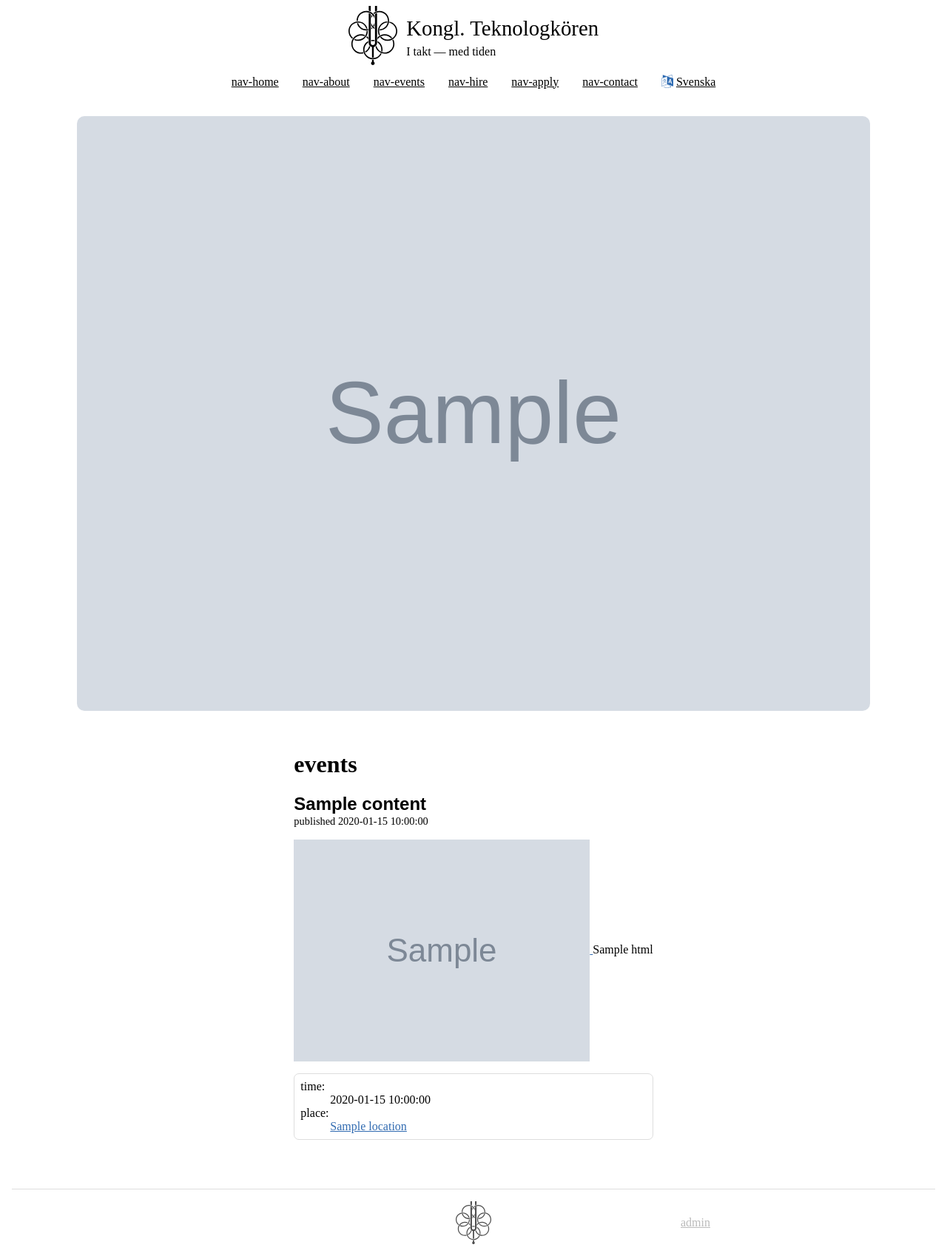
After one commit to teknologkoren/teknologkoren.se-v2, a Python web app: template teknologkoren_se_v2/templates/public/events.html in a window 1280 px wide. The commit adds this page. Shown: the whole page at 74% size. Run offline with Jinja, Linux system fonts and the light colour scheme; the template is opened without the code that fills it: most values are stand-ins (such as "Sample title", 1, 10 or a date in 2020); grey boxes marked "Sample" are stand-in pictures.

Commit message:
Better article CSS, events-page + much more...

```diff
--- a/teknologkoren_se_v2/static/css/style.css
+++ b/teknologkoren_se_v2/static/css/style.css
@@ -161,3 +161,37 @@ footer .dummy {
 footer .admin a {
   color: #bbb;
 }
+
+.post h1,
+.post h2,
+.post h3,
+.post h4 {
+  font-family: sans-serif;
+}
+
+.post header h1,
+.post header h2 {
+  margin: 0;
+}
+
+.post header h2 a {
+  text-decoration: none;
+}
+
+.published {
+  font-size: .9em;
+}
+
+article.post ~ article.post {
+  border-top: 1px solid #ddd;
+}
+
+article.post > header, article.post > h1 {
+  margin: 1rem 0;
+}
+
+.event-detail {
+  padding: .5rem;
+  border: 1px solid #ddd;
+  border-radius: 7px;
+}
--- a/teknologkoren_se_v2/templates/about_us.html
+++ b/teknologkoren_se_v2/templates/public/about_us.html
@@ -1,4 +1,4 @@
-{% extends "base.html" %}
+{% extends "public/base.html" %}
 
 {% if page.image %}
 {% set cover_image = page.image %}
--- a/teknologkoren_se_v2/templates/apply.html
+++ b/teknologkoren_se_v2/templates/public/apply.html
@@ -1,4 +1,4 @@
-{% extends "base.html" %}
+{% extends "public/base.html" %}
 
 {% if page.image %}
 {% set cover_image = page.image %}
--- /dev/null
+++ b/teknologkoren_se_v2/templates/public/events.html
@@ -0,0 +1,13 @@
+{% extends "public/base.html" %}
+
+{% from "public/macros.html" import event_article, pager %}
+
+{% block body %}
+<h1 class="index-heading"> {{ _("events") }}</h1>
+
+{% for event in pagination.items %}
+{{ event_article(event, True) }}
+{% endfor %}
+
+{{ pager(pagination) }}
+{% endblock %}
--- a/teknologkoren_se_v2/templates/hire.html
+++ b/teknologkoren_se_v2/templates/public/hire.html
@@ -1,4 +1,4 @@
-{% extends "base.html" %}
+{% extends "public/base.html" %}
 
 {% if page.image %}
 {% set cover_image = page.image %}
--- a/teknologkoren_se_v2/templates/index.html
+++ b/teknologkoren_se_v2/templates/public/index.html
@@ -1,6 +1,6 @@
-{% extends "base.html" %}
+{% extends "public/base.html" %}
 
-{% from "macros.html" import post_article, event_article, pager %}
+{% from "public/macros.html" import post_article, event_article, pager %}
 
 {% if pagination.page == 1 %}
 {% set cover_image = "ktk.jpg" %}
--- a/teknologkoren_se_v2/templates/lucia.html
+++ b/teknologkoren_se_v2/templates/public/lucia.html
@@ -1,4 +1,4 @@
-{% extends "base.html" %}
+{% extends "public/base.html" %}
 
 {% if page.image %}
 {% set cover_image = page.image %}
--- a/teknologkoren_se_v2/templates/macros.html
+++ b/teknologkoren_se_v2/templates/public/macros.html
@@ -1,15 +1,21 @@
 {% macro post_article(post, overview, classes) %}
-<article class="{{ classes }}">
+<article class="post {{ classes }}">
   <header>
+    {% if overview %}
     <h2>
-      {% if overview %}
       <a href="{{ url_for('public.view_post', post_id=post.id, slug=post.content.slug) }}" class="inverted-link">{{ post.content.title }}</a>
+    </h2>
+    {% else %}
+    <h1>
+      {{ post.content.title }}
+    </h1>
     {% endif %}
-    </h2>
+    <span class="published">
       {{ _('published') }}
       <time class="pubdate" datetime="{{ format_datetime(post.published, "yyyy-MM-ddTHH:mmZ") }}">
         {{ format_date(post.published, "dd MMMM yyyy") }}
       </time>
+    </span>
   </header>
   {% if post.image %}
 
@@ -33,17 +39,23 @@
 {% endmacro %}
 
 {% macro event_article(event, overview, classes) %}
-<article class="{{ classes }}">
+<article class="post event {{ classes }}">
   <header>
+    {% if overview %}
     <h2>
-      {% if overview %}
       <a href="{{ url_for('public.view_post', post_id=event.id, slug=event.content.slug) }}" class="inverted-link">{{ event.content.title }}</a>
+    </h2>
+    {% else %}
+    <h1>
+      {{ event.content.title }}
+    </h1>
     {% endif %}
-    </h2>
+    <span class="published">
       {{ _('published') }}
       <time class="pubdate" datetime="{{ format_datetime(event.published, "yyyy-MM-ddTHH:mmZ") }}">
         {{ format_date(event.published, "dd MMMM yyyy") }}
       </time>
+    </span>
   </header>
   {% if event.image %}
   <a class="event-image" href="{{ image_dest() }}img1200/{{ event.image }}">
```
Also changed, not shown: teknologkoren_se_v2/templates/public/view_post.html (added, +13 -0 lines), teknologkoren_se_v2/views/public.py (+4 -4 lines), teknologkoren_se_v2/templates/public/base.html (renamed from teknologkoren_se_v2/templates/base.html). Lines whose indentation alone changed are shown as unchanged.
